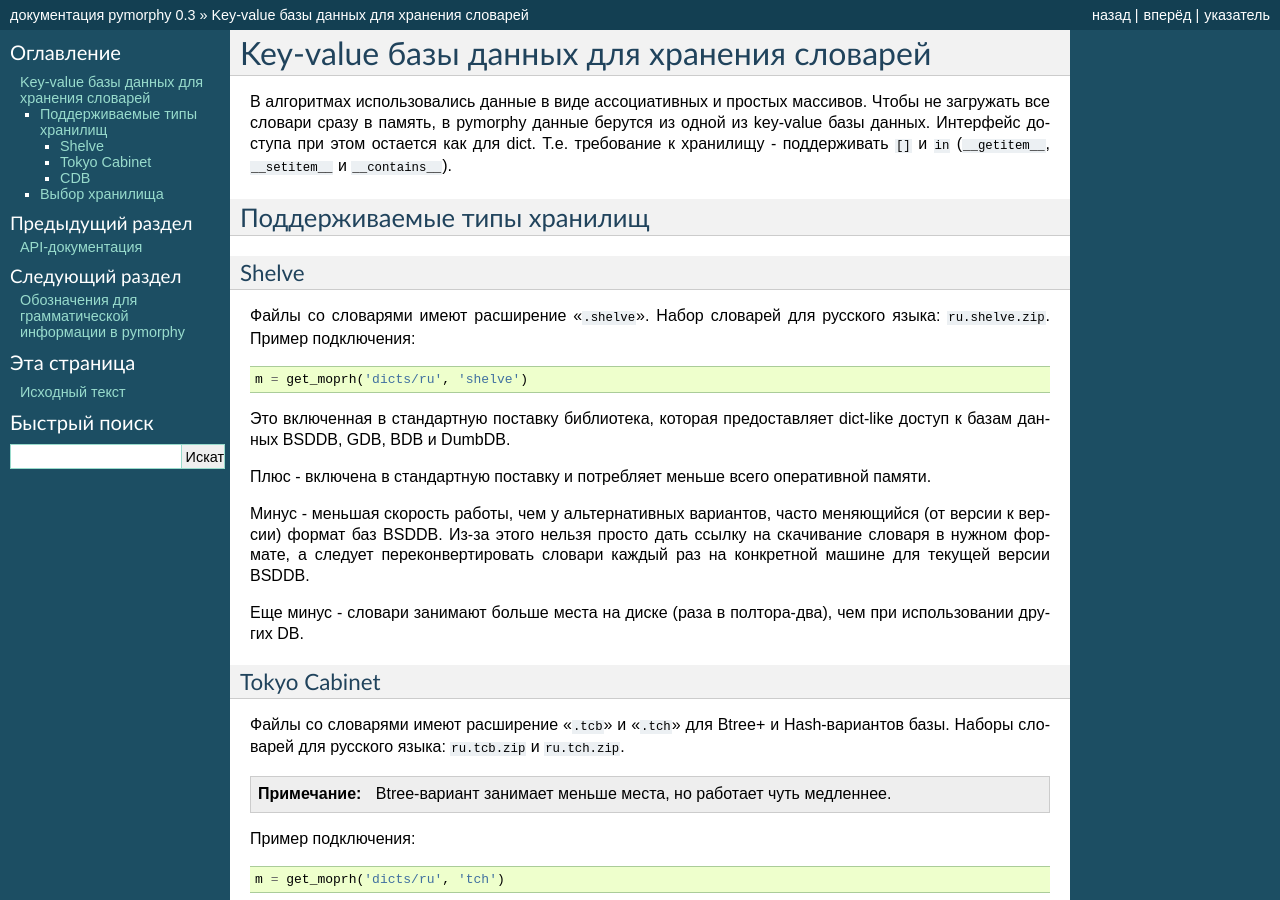
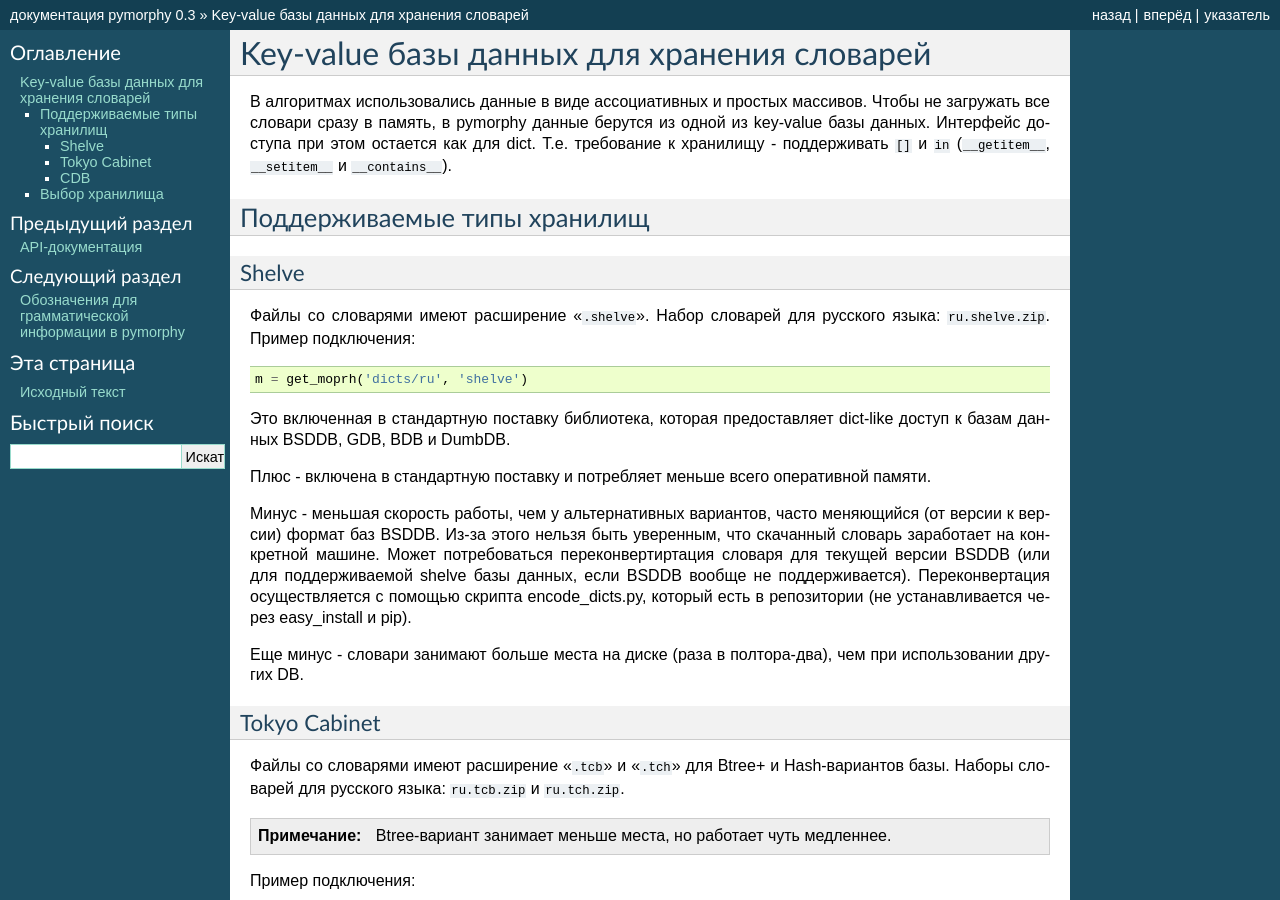
Before and after one commit to kmike/pymorphy, a Sphinx documentation site: the page built from docs/storages.rst, in a window 1280 px wide and 900 px high. Built offline with Sphinx 7.4.7, drawn with Linux system fonts in a browser that asks for light colours.

Commit message:
Уточнен раздел справки про BSDDB

```diff
--- a/docs/storages.rst
+++ b/docs/storages.rst
@@ -30,9 +30,12 @@ dict-like доступ к базам данных BSDDB, GDB, BDB и DumbDB.
 
 Минус - меньшая скорость работы, чем у  альтернативных вариантов,
 часто меняющийся (от версии к версии) формат баз BSDDB. Из-за этого нельзя
-просто дать ссылку на скачивание словаря в нужном формате, а следует
-переконвертировать словари каждый раз на конкретной машине для текущей
-версии BSDDB.
+быть уверенным, что скачанный словарь заработает на конкретной машине. Может
+потребоваться переконвертиртация словаря для текущей
+версии BSDDB (или для поддерживаемой shelve базы данных, если BSDDB вообще
+не поддерживается). Переконвертация осуществляется с помощью скрипта
+encode_dicts.py, который есть в репозитории (не устанавливается через
+easy_install и pip).
 
 Еще минус - словари занимают больше места на диске (раза в полтора-два), чем при
 использовании других DB.
```
